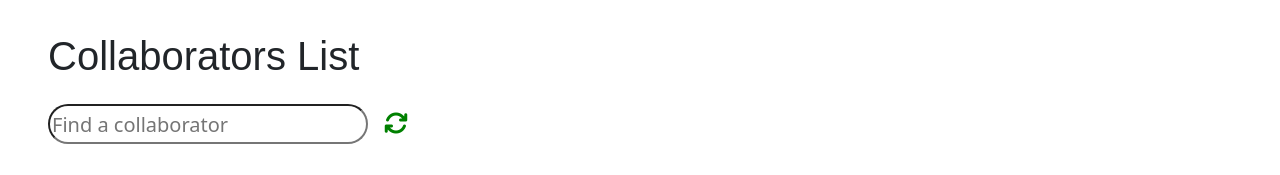
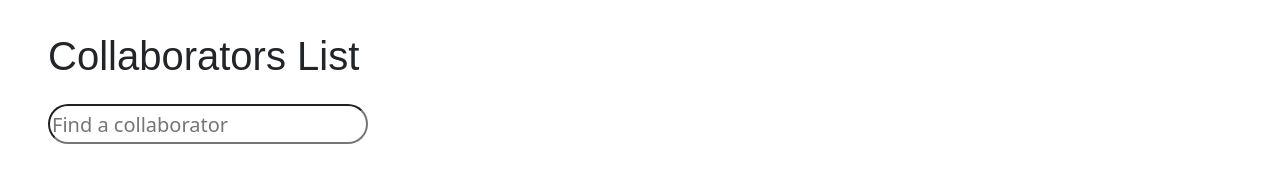
Before and after one commit to carolinalunasfarah/Desafio-LATAM_ReactRenderizacionDinamica, a React (Vite) app: page / in a window 1280 px wide. Shown: the top 175 px of the page. Built offline with nearby package versions, Linux system fonts and the light colour scheme; a web font is replaced by a local one.

Commit message:
refresh icon delete

```diff
--- a/src/assets/components/Finder.jsx
+++ b/src/assets/components/Finder.jsx
@@ -13,9 +13,7 @@ const Finder = ({ data, filteredData }) => {
 
         filteredData(filterResp);
     };
-    function refreshPage() {
-        window.location.reload(false);
-    }
+
 
     return (
         <>
@@ -27,9 +25,6 @@ const Finder = ({ data, filteredData }) => {
                     placeholder="Find a collaborator"
                     onChange={inputFilter}
                 />
-                <i
-                    className="fa-solid fa-arrows-rotate"
-                    onClick={refreshPage}></i>
             </section>
         </>
     );
```
Also changed, not shown: src/assets/components/CollabForm.jsx (+1 -7 lines).
